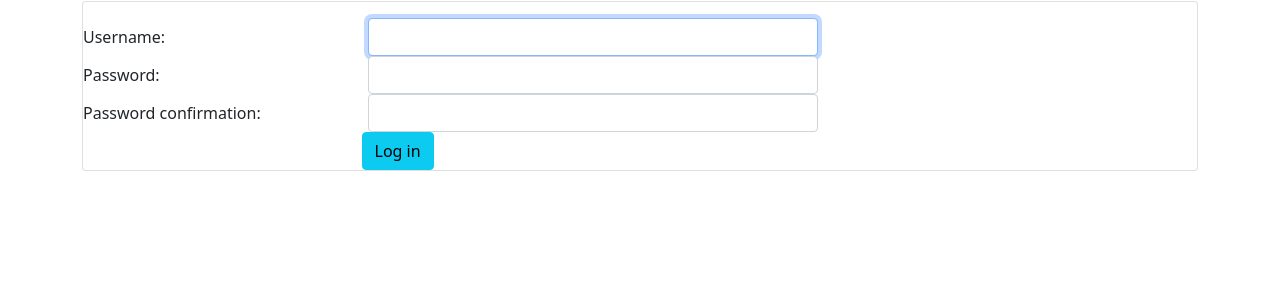
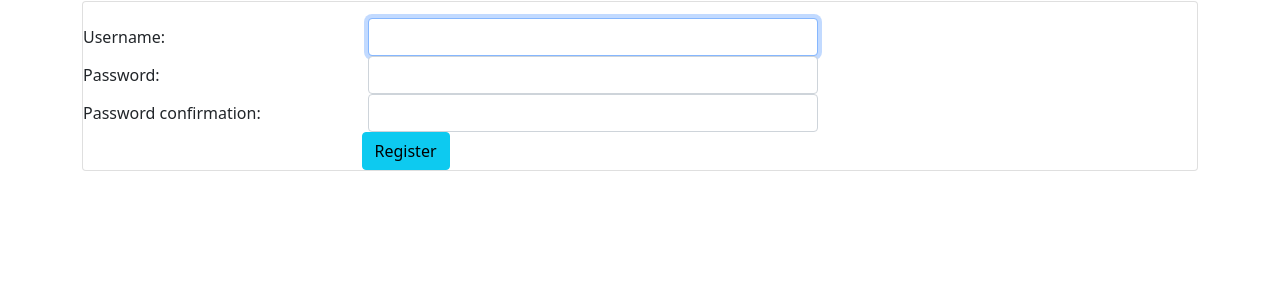
Before and after one commit to mijiFernandes/ycc, a Django app: page /accounts/register/ in a window 1280 px wide. Shown: the part 153-453 px from the top of the page. Run offline with Django 3.2, Linux system fonts and the light colour scheme; some libraries are stand-ins or nearby versions.

```diff
--- a/templates/registration/register.html
+++ b/templates/registration/register.html
@@ -37,7 +37,7 @@
 
         <div class="form-group">
             <div class="offset-sm-3 col-sm-5">
-                <input type="submit" value="Log in" class="btn btn-info"/>
+                <input type="submit" value="Register" class="btn btn-info"/>
                 <input type="hidden" name="next" value="{{ next }}"/>
             </div>
         </div>
```
